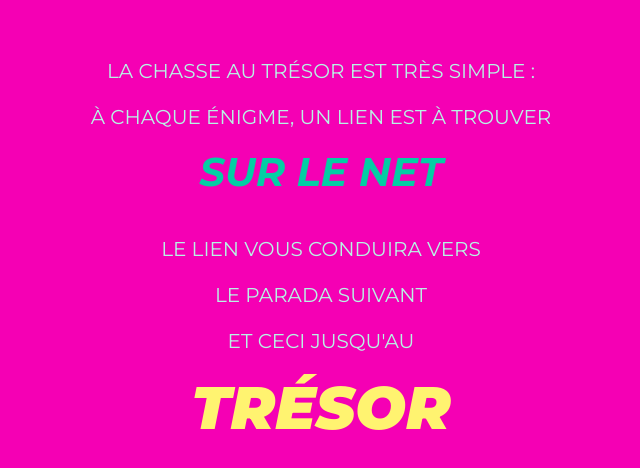
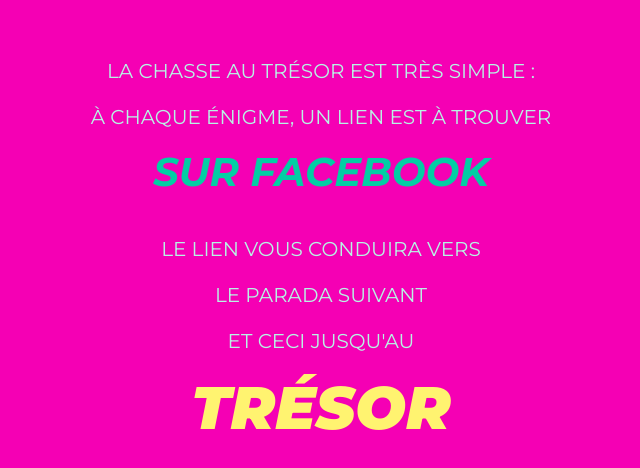
Before and after one commit to gabriellelailler/1parada, a plain HTML site: page index.html in a window 1280 px wide. Shown: the part 1772-2240 px from the top of the page, without its empty margins (319-959 px from the left). Drawn offline with nearby package versions, Linux system fonts and the light colour scheme; a web font is replaced by a local one.

Commit message:
Add files via upload

```diff
--- a/index.html
+++ b/index.html
@@ -56,7 +56,7 @@
 		<br/>
 	<p> LA CHASSE AU TRÉSOR EST TRÈS SIMPLE : </p>
 	<p> À CHAQUE ÉNIGME, UN LIEN EST À TROUVER </p>
-	<h3> SUR LE NET </h3>
+	<h3> SUR FACEBOOK </h3>
 </br/>
 	<p> LE LIEN VOUS CONDUIRA VERS </p>
 	<p> LE PARADA SUIVANT </p>
```
